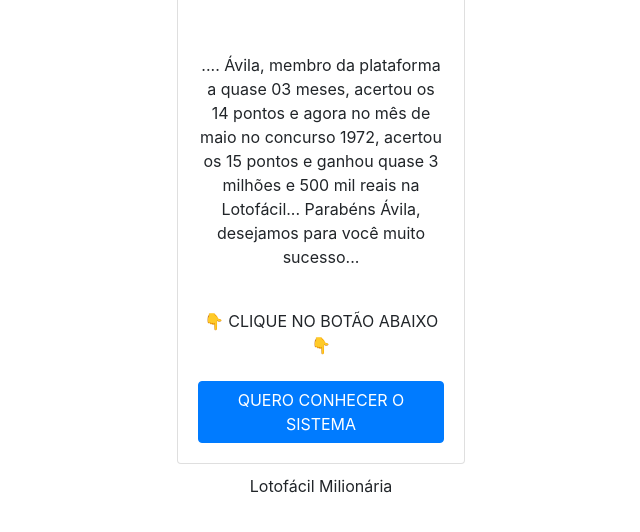
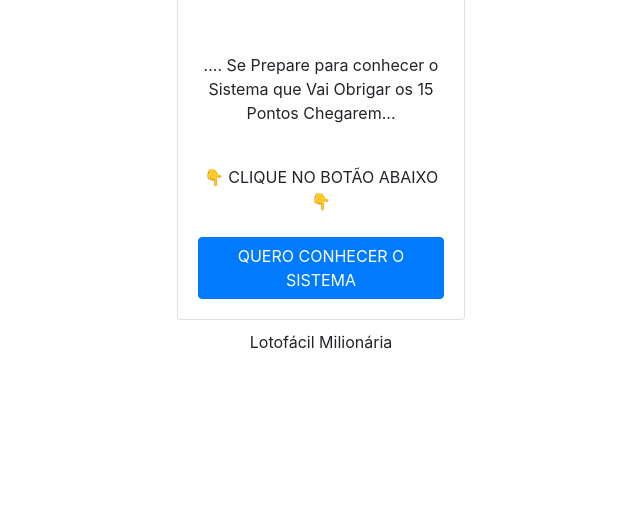
Before and after one commit to brasilloteriamilionaria/brasilloteriamilionaria.github.io, a plain HTML site: page index.html in a window 1280 px wide. Shown: the part 36-568 px from the top of the page, without its empty margins (319-959 px from the left). Drawn offline with nearby package versions, Linux system fonts and the light colour scheme.

Commit message:
Update index.html

```diff
--- a/index.html
+++ b/index.html
@@ -28,7 +28,7 @@
             <img src="loteria.jpg" class="card-img-top">
             <div class="card-body">
                 <h5 class="card-title">&nbsp;</h5>
-                <p class="card-text">.... Ávila, membro da plataforma a quase 03 meses, acertou os 14 pontos e agora no mês de maio no concurso 1972, acertou os 15 pontos e ganhou quase 3 milhões e 500 mil reais na Lotofácil... Parabéns Ávila, desejamos para você muito sucesso...</p><br>👇 CLIQUE NO BOTÃO ABAIXO 👇<br>&nbsp;
+                <p class="card-text">.... Se Prepare para conhecer o Sistema que Vai Obrigar os 15 Pontos Chegarem...</p><br>👇 CLIQUE NO BOTÃO ABAIXO 👇<br>&nbsp;
                 <a href="https://lotofacilmilionaria.life/sistemadobrasil/" target="_blank" class="btn btn-primary">QUERO CONHECER O SISTEMA</a>
             </div>
         </div>
```
